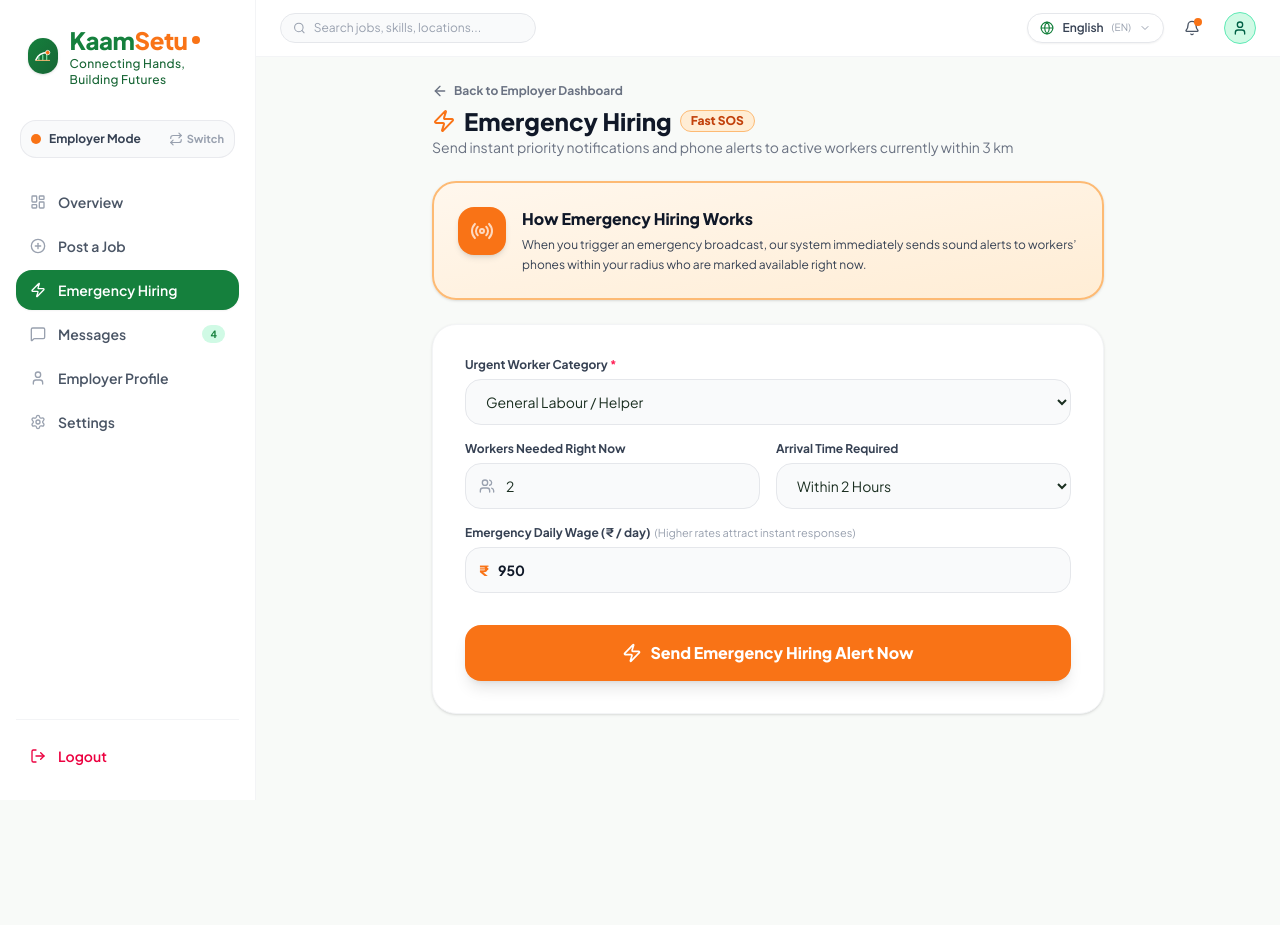
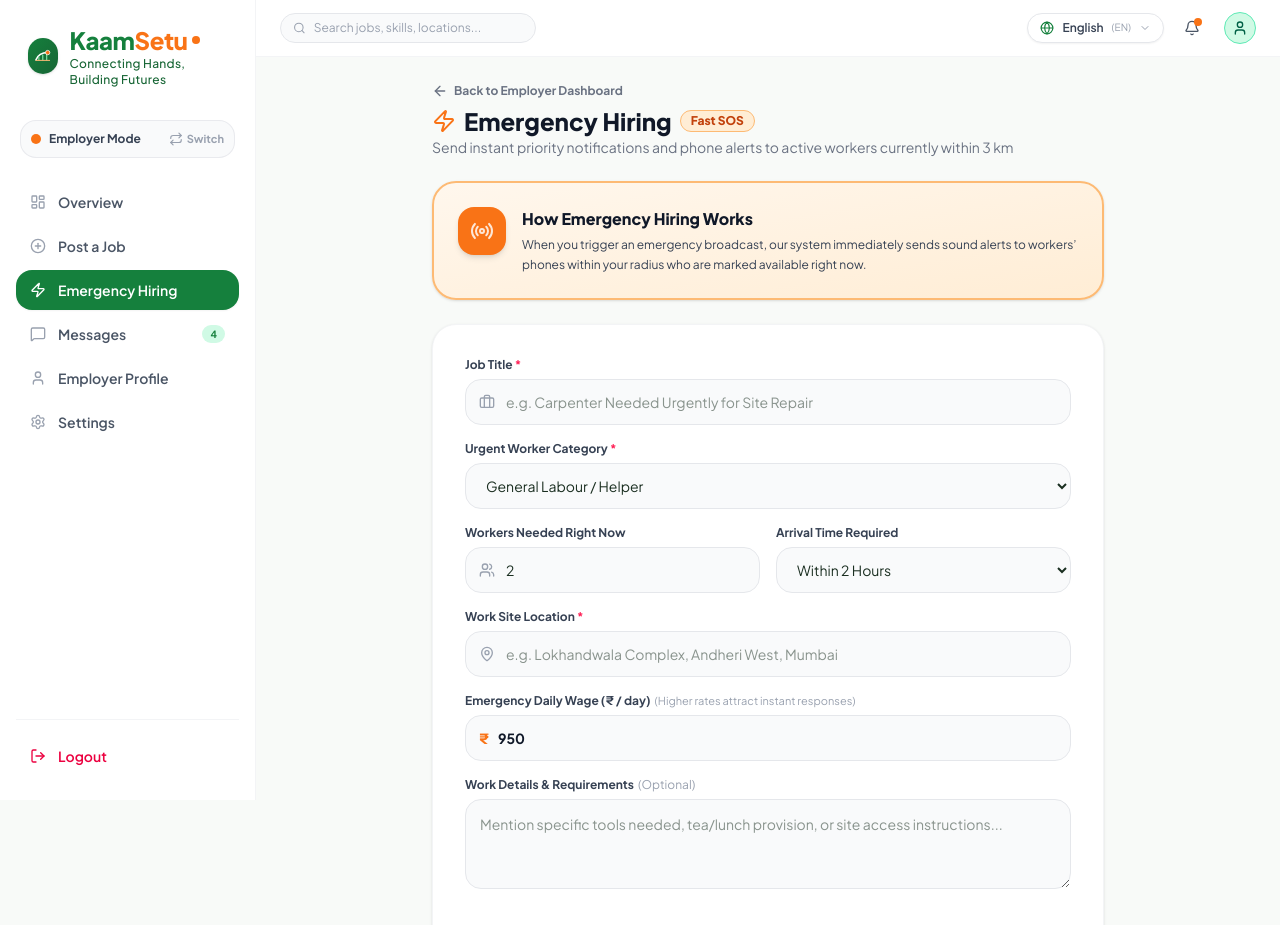
Before and after one commit to shubrapotdar2518-art/kaamsetu-prototype, a React (Vite) app: page /emergency-hiring in a window 1280 px wide. Shown: the top 925 px of the page. Before the commit the page ends 800 px from the top, so only its background shows below. Built offline with nearby package versions, Linux system fonts and the light colour scheme.

Commit message:
Declutter Worker and Employer dashboards; add real fields to Emergency Hiring

```diff
--- a/src/pages/employer/EmergencyHiringPage.tsx
+++ b/src/pages/employer/EmergencyHiringPage.tsx
@@ -1,5 +1,5 @@
 import React, { useState } from 'react';
-import { Zap, ArrowLeft, ArrowRight, Radio, Bell, Users, Clock, ShieldAlert, CheckCircle2 } from 'lucide-react';
+import { Zap, ArrowLeft, ArrowRight, Radio, Bell, Users, Clock, ShieldAlert, CheckCircle2, Briefcase, MapPin } from 'lucide-react';
 import { useNavigate } from 'react-router-dom';
 import { DashboardLayout } from '../../layouts/DashboardLayout';
 import { useApp } from '../../context/AppContext';
@@ -10,25 +10,37 @@ export const EmergencyHiringPage: React.FC = () => {
   const { t } = useLanguage();
   const navigate = useNavigate();
 
+  const [title, setTitle] = useState('');
   const [trade, setTrade] = useState('General Labour / Helper');
+  const [location, setLocation] = useState('');
   const [workersCount, setWorkersCount] = useState('2');
   const [urgencyHours, setUrgencyHours] = useState('Within 2 Hours');
   const [wage, setWage] = useState('950'); // Emergency higher wage incentive
+  const [description, setDescription] = useState('');
   const [isBroadcasting, setIsBroadcasting] = useState(false);
 
   const handleBroadcast = (e: React.FormEvent) => {
     e.preventDefault();
+    if (!title.trim()) {
+      showToast('Please enter a job title', 'error');
+      return;
+    }
+    if (!location.trim()) {
+      showToast('Please enter a work site location', 'error');
+      return;
+    }
+
     setIsBroadcasting(true);
 
     setTimeout(() => {
       addJobPost({
-        title: `🚨 EMERGENCY: ${workersCount} ${trade} Needed (${urgencyHours})`,
+        title: `🚨 EMERGENCY: ${title.trim()}`,
         trade: trade,
-        location: 'Andheri West (3 km radius)',
+        location: location.trim(),
         wage: Number(wage) || 950,
         openings: Number(workersCount) || 2,
-        duration: 'Today - Immediate',
-        description: 'Urgent requirement broadcasted via KaamSetu SOS. Instant cash/UPI payout upon completion.',
+        duration: urgencyHours,
+        description: description.trim() || 'Urgent requirement broadcasted via KaamSetu SOS. Instant cash/UPI payout upon completion.',
       });
 
       setIsBroadcasting(false);
@@ -82,6 +94,24 @@ export const EmergencyHiringPage: React.FC = () => {
 
         <div className="bg-white rounded-3xl p-6 sm:p-8 border border-gray-100 shadow-sm">
           <form onSubmit={handleBroadcast} className="space-y-4">
+            {/* Job Title */}
+            <div>
+              <label className="block text-xs font-bold text-gray-700 mb-1.5">
+                Job Title <span className="text-rose-500">*</span>
+              </label>
+              <div className="relative">
+                <Briefcase className="w-4 h-4 text-gray-400 absolute left-3.5 top-1/2 -translate-y-1/2" />
+                <input
+                  type="text"
+                  required
+                  value={title}
+                  onChange={(e) => setTitle(e.target.value)}
+                  placeholder="e.g. Carpenter Needed Urgently for Site Repair"
+                  className="w-full pl-10 pr-4 py-3 rounded-2xl bg-gray-50 border border-gray-200 text-sm outline-none focus:bg-white focus:border-[#F97316]"
+                />
+              </div>
+            </div>
+
             {/* Required Trade */}
             <div>
               <label className="block text-xs font-bold text-gray-700 mb-1.5">
@@ -136,6 +166,24 @@ export const EmergencyHiringPage: React.FC = () => {
               </div>
             </div>
 
+            {/* Work Site Location */}
+            <div>
+              <label className="block text-xs font-bold text-gray-700 mb-1.5">
+                Work Site Location <span className="text-rose-500">*</span>
+              </label>
+              <div className="relative">
+                <MapPin className="w-4 h-4 text-gray-400 absolute left-3.5 top-1/2 -translate-y-1/2" />
+                <input
+                  type="text"
+                  required
+                  value={location}
+                  onChange={(e) => setLocation(e.target.value)}
+                  placeholder="e.g. Lokhandwala Complex, Andheri West, Mumbai"
+                  className="w-full pl-10 pr-4 py-3 rounded-2xl bg-gray-50 border border-gray-200 text-sm outline-none focus:bg-white focus:border-[#F97316]"
+                />
+              </div>
+            </div>
+
             {/* Emergency Incentive Wage */}
             <div>
               <label className="block text-xs font-bold text-gray-700 mb-1.5">
@@ -153,6 +201,21 @@ export const EmergencyHiringPage: React.FC = () => {
                   className="w-full pl-8 pr-4 py-3 rounded-2xl bg-gray-50 border border-gray-200 text-sm font-bold text-gray-900 outline-none focus:bg-white focus:border-[#F97316]"
                 />
               </div>
+            </div>
+
+            {/* Additional details */}
+            <div>
+              <label className="block text-xs font-bold text-gray-700 mb-1.5">
+                Work Details &amp; Requirements
+                <span className="text-gray-400 font-normal ml-1">(Optional)</span>
+              </label>
+              <textarea
+                rows={3}
+                value={description}
+                onChange={(e) => setDescription(e.target.value)}
+                placeholder="Mention specific tools needed, tea/lunch provision, or site access instructions..."
+                className="w-full p-3.5 rounded-2xl bg-gray-50 border border-gray-200 text-xs sm:text-sm outline-none focus:bg-white focus:border-[#F97316]"
+              />
             </div>
 
             {/* Submit */}
--- a/src/pages/employer/EmployerDashboardPage.tsx
+++ b/src/pages/employer/EmployerDashboardPage.tsx
@@ -46,24 +46,7 @@ export const EmployerDashboardPage: React.FC = () => {
             </p>
           </div>
 
-          {/* Quick Action Buttons */}
-          <div className="flex items-center gap-2">
-            <Link
-              to="/emergency-hiring"
-              className="inline-flex items-center gap-1.5 px-4 py-2 rounded-2xl bg-[#FFF7ED] hover:bg-[#FFEDD5] border border-[#FDBA74] text-xs sm:text-sm font-extrabold text-[#C2410C] transition-all shadow-2xs animate-pulse-subtle"
-            >
-              <Zap className="w-4 h-4 text-[#F97316]" />
-              <span>{t('emergencyHiring', 'Emergency Hiring')}</span>
-            </Link>
 
-            <Link
-              to="/post-job"
-              className="inline-flex items-center gap-1.5 px-4 py-2 rounded-2xl bg-[#15803D] hover:bg-[#166534] text-white text-xs sm:text-sm font-bold shadow-md hover:shadow-lg transition-all"
-            >
-              <PlusCircle className="w-4 h-4" />
-              <span>{t('postAJob', 'Post a Job')}</span>
-            </Link>
-          </div>
         </div>
 
         {/* 1. Profile Overview Card */}
@@ -143,7 +126,7 @@ export const EmployerDashboardPage: React.FC = () => {
           </div>
 
           <div className="grid grid-cols-1 md:grid-cols-3 gap-4">
-            {employerJobPosts.map((post) => (
+                        {employerJobPosts.slice(0, 3).map((post) => (
               <div
                 key={post.id}
                 className="bg-white p-5 rounded-2xl border border-gray-100 shadow-2xs hover:shadow-md hover:border-emerald-200 transition-all flex flex-col justify-between"
@@ -199,7 +182,7 @@ export const EmployerDashboardPage: React.FC = () => {
           </div>
 
           <div className="bg-white rounded-3xl border border-gray-100 shadow-2xs overflow-hidden divide-y divide-gray-100">
-            {applications.map((app) => (
+                        {applications.slice(0, 3).map((app) => (
               <div
                 key={app.id}
                 className="p-4 sm:p-5 flex flex-col md:flex-row md:items-center justify-between gap-4 hover:bg-gray-50/70 transition-colors"
--- a/src/pages/worker/WorkerDashboardPage.tsx
+++ b/src/pages/worker/WorkerDashboardPage.tsx
@@ -106,7 +106,7 @@ export const WorkerDashboardPage: React.FC = () => {
               </div>
 
               <div className="grid grid-cols-1 md:grid-cols-2 gap-4">
-                {availableJobs.slice(0, 4).map((job) => (
+                {availableJobs.slice(0, 2).map((job) => (
                   <JobCard key={job.id} job={job} />
                 ))}
               </div>
@@ -141,7 +141,7 @@ export const WorkerDashboardPage: React.FC = () => {
               </div>
 
               <div className="space-y-3">
-                {SCHEMES_LIST.slice(0, 3).map((scheme) => (
+                {SCHEMES_LIST.slice(0, 2).map((scheme) => (
                   <WelfareSchemeCard key={scheme.id} scheme={scheme} compact />
                 ))}
               </div>
```
